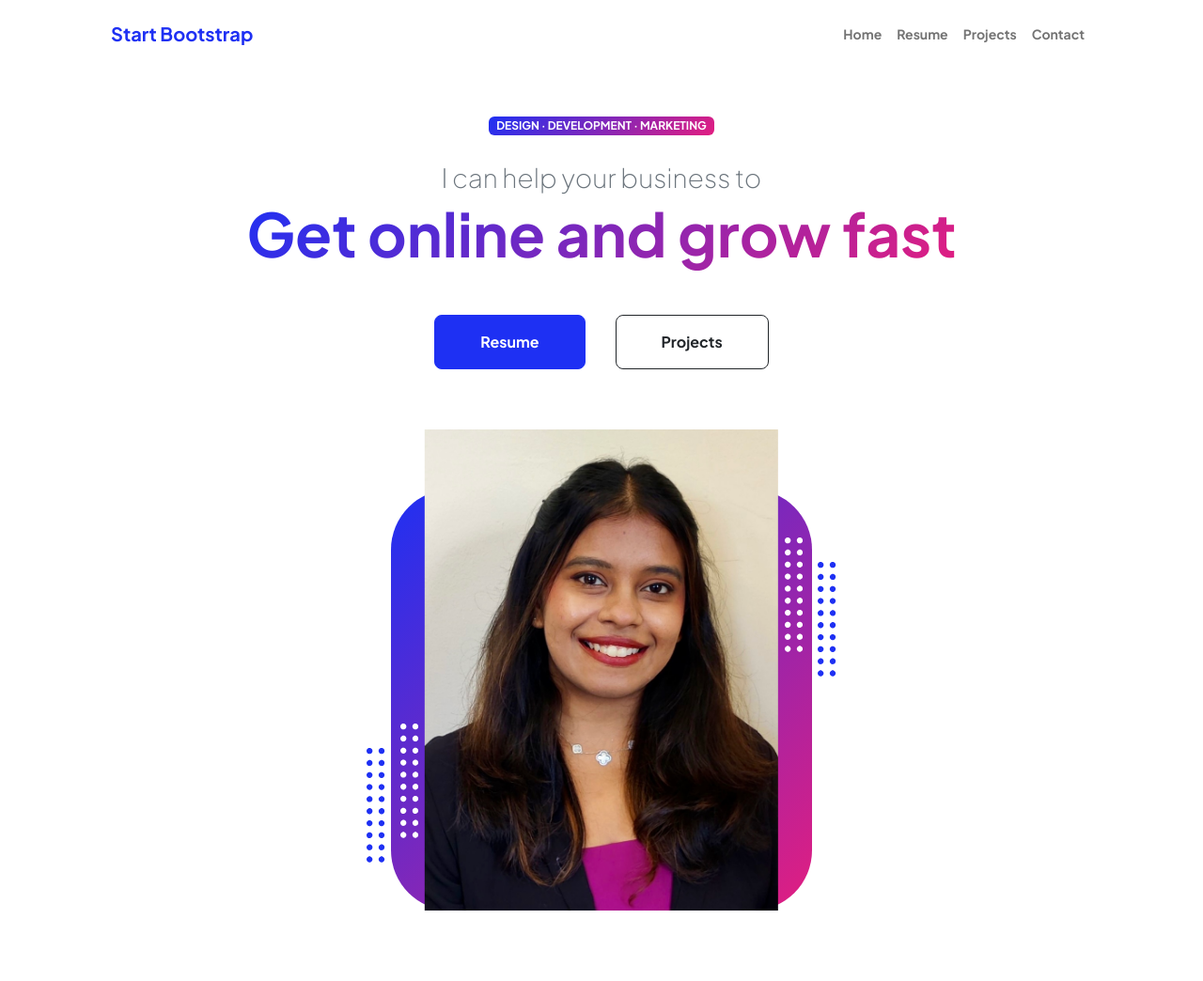
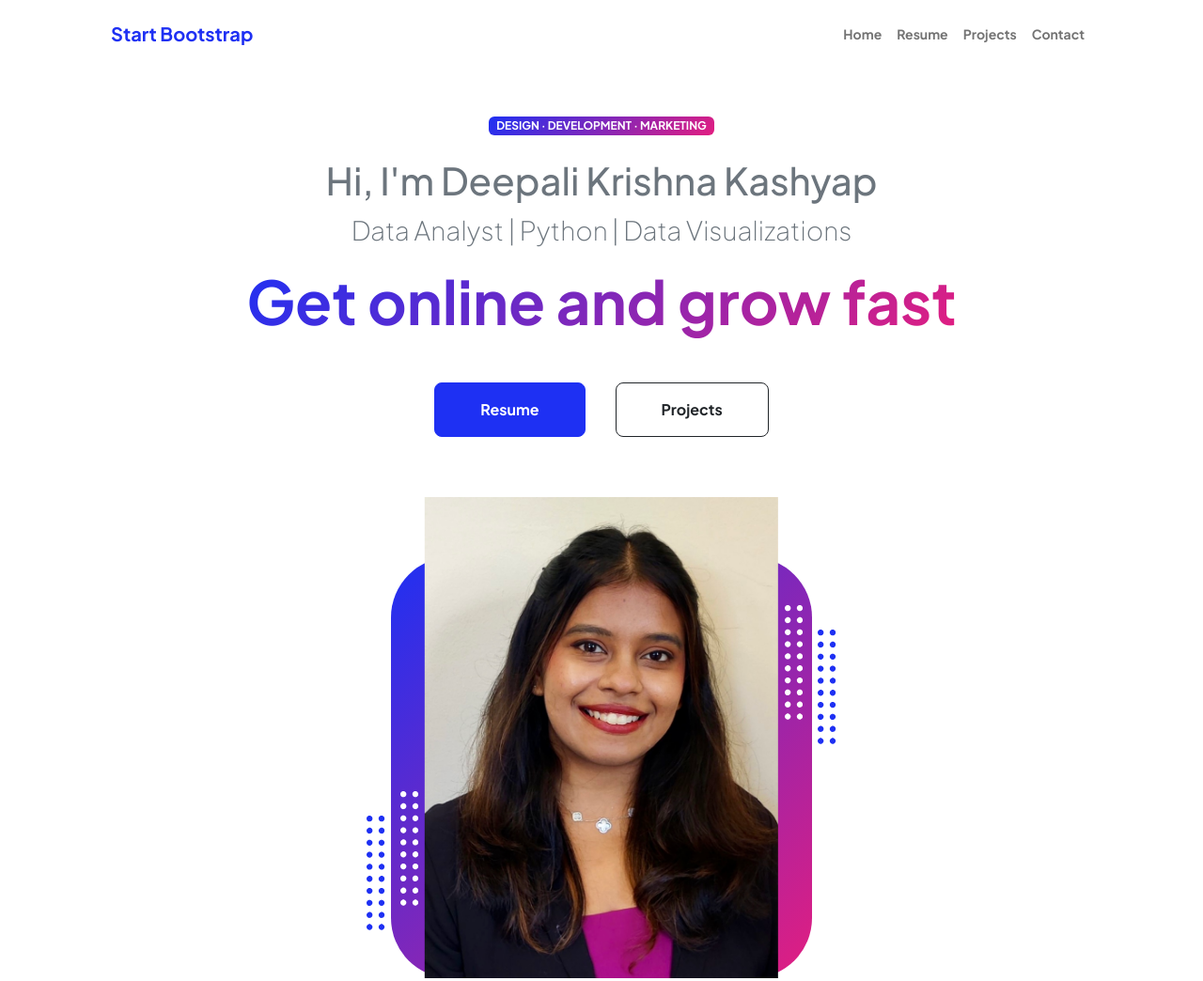
Before and after one commit to deepalikrishnakashyap/deepalikrishnakashyap.github.io, a website: page dist/index.html in a window 1280 px wide. Shown: the top 1044 px of the page at 94% size. Drawn offline with nearby package versions, Linux system fonts and the light colour scheme.

Commit message:
Update index.html

```diff
--- a/dist/index.html
+++ b/dist/index.html
@@ -42,7 +42,8 @@
                             <!-- Header text content-->
                             <div class="text-center text-xxl-start">
                                 <div class="badge bg-gradient-primary-to-secondary text-white mb-4"><div class="text-uppercase">Design &middot; Development &middot; Marketing</div></div>
-                                <div class="fs-3 fw-light text-muted">I can help your business to</div>
+                                <div class="fs-3 fw-light text-muted"><h1>Hi, I'm <span>Deepali Krishna Kashyap</span></h1>
+                                                                     <p>Data Analyst | Python | Data Visualizations</p></div>
                                 <h1 class="display-3 fw-bolder mb-5"><span class="text-gradient d-inline">Get online and grow fast</span></h1>
                                 <div class="d-grid gap-3 d-sm-flex justify-content-sm-center justify-content-xxl-start mb-3">
                                     <a class="btn btn-primary btn-lg px-5 py-3 me-sm-3 fs-6 fw-bolder" href="resume.html">Resume</a>
```
